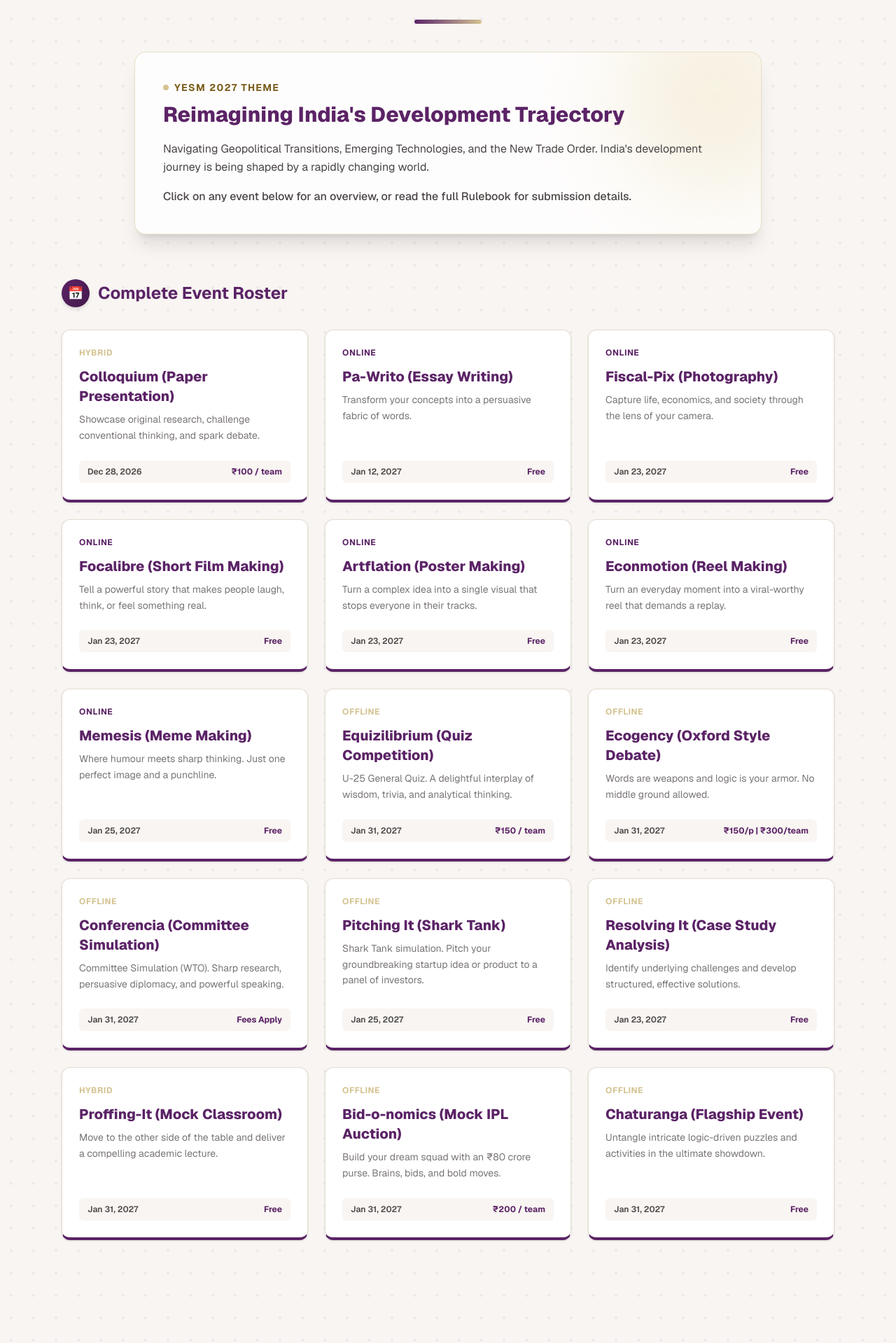
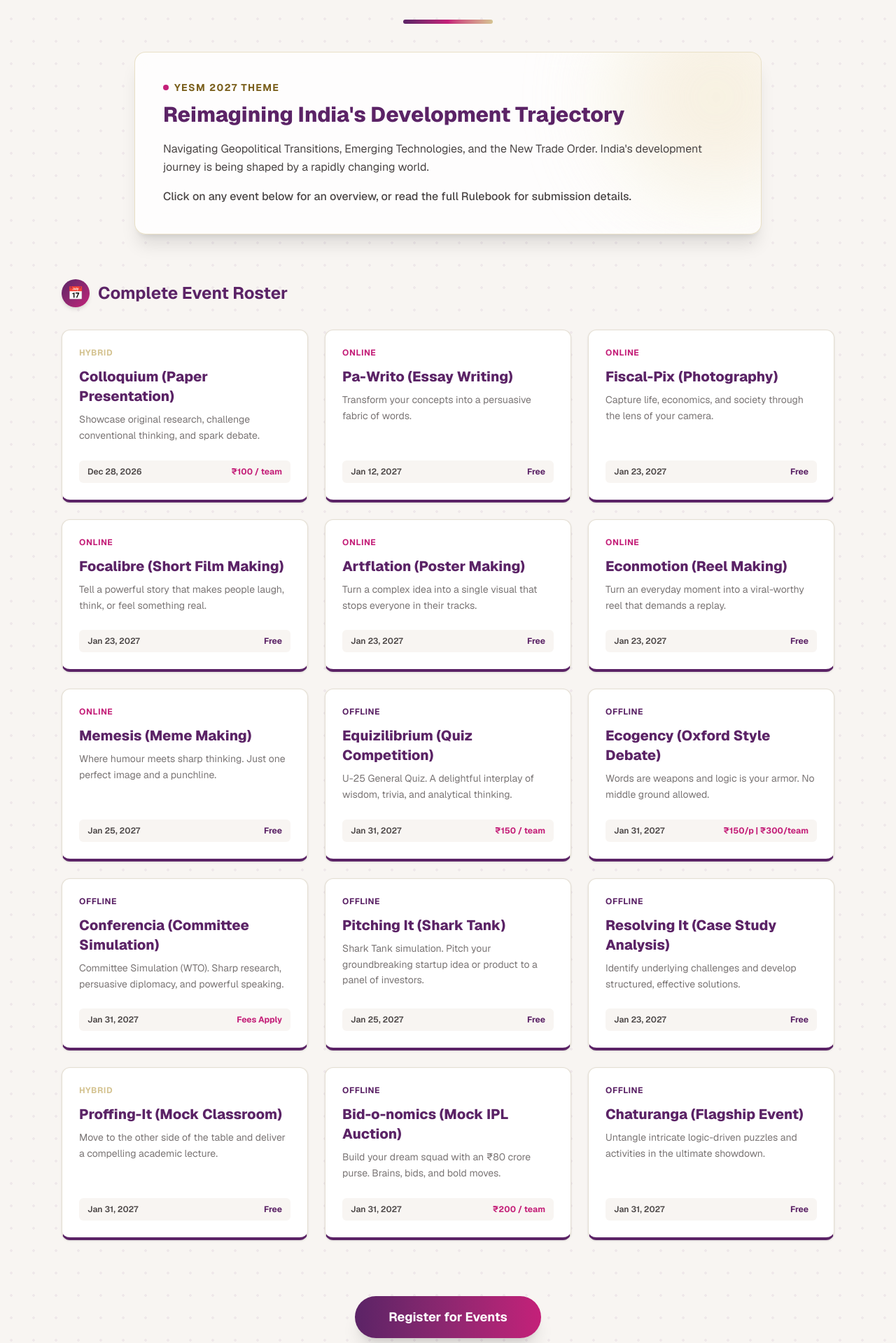
Before and after one commit to Sagniiiik/yesm-2026, a Next.js app: page /events in a window 1280 px wide. Shown: the part 341-2260 px from the top of the page at 70% size. Built offline with nearby package versions, Linux system fonts and the light colour scheme.

Commit message:
integrated magenta pink accents into event cards and modal

```diff
--- a/app/events/page.tsx
+++ b/app/events/page.tsx
@@ -7,7 +7,6 @@ import { useState } from "react";
 export default function Events() {
   const [selectedEvent, setSelectedEvent] = useState<any>(null);
 
-  // Unified array in the exact requested order with bracketed titles and cost/deadline footers
   const allEvents = [
     {
       id: 'colloquium', mode: 'HYBRID', title: 'Colloquium (Paper Presentation)', cost: '₹100 / team', deadline: 'Dec 28, 2026',
@@ -92,6 +91,13 @@ export default function Events() {
     },
   ];
 
+  // Helper function to color-code event tags
+  const getBadgeColor = (mode: string) => {
+    if (mode === 'ONLINE') return 'text-[#C42079]'; // Magenta Pink
+    if (mode === 'HYBRID') return 'text-[#D4C391]'; // Gold
+    return 'text-[#5B2366]'; // Deep Purple
+  };
+
   return (
     <div className="min-h-screen bg-[#F8F5F2] text-[#2A2626] flex flex-col font-sans relative overflow-hidden">
 
@@ -110,16 +116,17 @@ export default function Events() {
               Event Schedule
             </h1>
             <p className="text-lg text-[#4A4545] font-medium max-w-2xl mx-auto mb-6 tracking-wide uppercase">
-              #BeyondTheParadigm <span className="mx-2 text-[#D4C391]">|</span> February 4th - 5th, 2027
+              #BeyondTheParadigm <span className="mx-2 text-[#C42079]">|</span> February 4th - 5th, 2027
             </p>
-            <div className="w-24 h-1.5 bg-gradient-to-r from-[#5B2366] to-[#D4C391] mx-auto rounded-full mb-10"></div>
+            {/* 3-Color Gradient Line */}
+            <div className="w-32 h-1.5 bg-gradient-to-r from-[#5B2366] via-[#C42079] to-[#D4C391] mx-auto rounded-full mb-10"></div>
 
             <div className="relative bg-white/80 backdrop-blur-md p-8 md:p-10 rounded-2xl border border-[#D4C391]/50 shadow-xl max-w-4xl mx-auto text-left overflow-hidden group">
               <div className="absolute -right-20 -top-20 w-72 h-72 bg-[#F2E8CF] rounded-full opacity-60 blur-3xl group-hover:bg-[#E5DFD3] transition-colors duration-700 pointer-events-none"></div>
 
               <div className="relative z-10">
                 <h2 className="text-sm font-bold tracking-widest uppercase text-[#7A5F1C] mb-2 flex items-center gap-2">
-                  <span className="w-2 h-2 rounded-full bg-[#D4C391]"></span> YESM 2027 Theme
+                  <span className="w-2 h-2 rounded-full bg-[#C42079]"></span> YESM 2027 Theme
                 </h2>
                 <h3 className="text-2xl md:text-3xl font-extrabold text-[#5B2366] mb-4 leading-snug">
                   Reimagining India's Development Trajectory
@@ -136,7 +143,8 @@ export default function Events() {
 
           <div className="mb-20">
             <h2 className="text-2xl font-bold text-[#5B2366] mb-8 flex items-center gap-3">
-              <span className="w-10 h-10 rounded-full bg-gradient-to-br from-[#5B2366] to-[#43194B] shadow-md text-white flex items-center justify-center text-lg">📅</span>
+              {/* Gradient Icon Badge */}
+              <span className="w-10 h-10 rounded-full bg-gradient-to-br from-[#5B2366] to-[#C42079] shadow-md text-white flex items-center justify-center text-lg">📅</span>
               Complete Event Roster
             </h2>
 
@@ -145,27 +153,38 @@ export default function Events() {
                 <button
                   key={i}
                   onClick={() => setSelectedEvent(event)}
-                  className="group bg-white p-6 rounded-xl border border-[#E5DFD3] border-b-4 border-b-[#5B2366] shadow-sm hover:shadow-xl hover:-translate-y-1.5 transition-all duration-300 relative overflow-hidden text-left w-full cursor-pointer flex flex-col"
+                  // Added Magenta hover border and subtle pink shadow
+                  className="group bg-white p-6 rounded-xl border border-[#E5DFD3] border-b-4 border-b-[#5B2366] hover:border-b-[#C42079] shadow-sm hover:shadow-xl hover:shadow-[#C42079]/10 hover:-translate-y-1.5 transition-all duration-300 relative overflow-hidden text-left w-full cursor-pointer flex flex-col"
                 >
                   <div className="absolute inset-0 bg-[linear-gradient(to_right,#F8F5F2_1px,transparent_1px),linear-gradient(to_bottom,#F8F5F2_1px,transparent_1px)] bg-[size:14px_14px] opacity-0 group-hover:opacity-100 transition-opacity duration-300 pointer-events-none"></div>
 
                   <div className="relative z-10 flex flex-col h-full">
                     <div className="flex justify-between items-start mb-2">
-                      <div className={`text-xs font-bold tracking-wider ${event.mode === 'ONLINE' ? 'text-[#5B2366]' : 'text-[#D4C391]'}`}>{event.mode}</div>
-                      <svg className="w-5 h-5 text-[#5B2366] opacity-0 group-hover:opacity-100 transition-opacity" fill="none" stroke="currentColor" viewBox="0 0 24 24"><path strokeLinecap="round" strokeLinejoin="round" strokeWidth={2} d="M10 6H6a2 2 0 00-2 2v10a2 2 0 002 2h10a2 2 0 002-2v-4M14 4h6m0 0v6m0-6L10 14" /></svg>
+                      <div className={`text-xs font-bold tracking-wider ${getBadgeColor(event.mode)}`}>{event.mode}</div>
+                      <svg className="w-5 h-5 text-[#C42079] opacity-0 group-hover:opacity-100 transition-opacity transform group-hover:translate-x-1 group-hover:-translate-y-1" fill="none" stroke="currentColor" viewBox="0 0 24 24"><path strokeLinecap="round" strokeLinejoin="round" strokeWidth={2} d="M10 6H6a2 2 0 00-2 2v10a2 2 0 002 2h10a2 2 0 002-2v-4M14 4h6m0 0v6m0-6L10 14" /></svg>
                     </div>
                     <h3 className="text-xl font-extrabold text-[#5B2366] mb-2">{event.title}</h3>
                     <p className="text-[#7A7575] text-sm mb-6 leading-relaxed flex-1">{event.desc}</p>
 
-                    {/* Uniform Footer: Deadline on Left, Cost on Right */}
                     <div className="flex justify-between items-center text-xs font-semibold text-[#4A4545] bg-[#F8F5F2] px-3 py-2 rounded-md mt-auto">
                       <span>{event.deadline}</span>
-                      <span className="text-[#5B2366] font-bold">{event.cost}</span>
+                      <span className={`${event.cost === 'Free' ? 'text-[#5B2366]' : 'text-[#C42079]'} font-bold`}>{event.cost}</span>
                     </div>
                   </div>
                 </button>
               ))}
             </div>
+          </div>
+
+          <div className="text-center mt-16">
+            <Link
+              href="/register"
+              // Upgraded to a Purple-to-Magenta gradient button
+              className="group relative inline-flex items-center justify-center bg-gradient-to-r from-[#5B2366] to-[#C42079] text-white text-lg font-bold py-4 px-12 rounded-full overflow-hidden shadow-xl hover:shadow-2xl hover:shadow-[#C42079]/30 transition-all duration-300 hover:scale-105"
+            >
+              <div className="absolute inset-0 bg-gradient-to-r from-transparent via-white/20 to-transparent -translate-x-full group-hover:animate-[shimmer_1.5s_infinite]"></div>
+              <span className="relative">Register for Events</span>
+            </Link>
           </div>
 
         </main>
@@ -176,7 +195,7 @@ export default function Events() {
         <div className="fixed inset-0 z-[100] flex items-center justify-center p-4">
           <div className="absolute inset-0 bg-black/60 backdrop-blur-sm" onClick={() => setSelectedEvent(null)}></div>
 
-          <div className="bg-[#F8F5F2] w-full max-w-2xl rounded-2xl shadow-2xl relative z-10 overflow-hidden border-t-8 border-t-[#5B2366] animate-in fade-in zoom-in-95 duration-200">
+          <div className="bg-[#F8F5F2] w-full max-w-2xl rounded-2xl shadow-2xl relative z-10 overflow-hidden border-t-8 border-t-[#C42079] animate-in fade-in zoom-in-95 duration-200">
             <div className="p-6 md:p-8 border-b border-[#E5DFD3] flex justify-between items-start bg-white">
               <div>
                 <h3 className="text-3xl font-extrabold text-[#5B2366]">{selectedEvent.title}</h3>
@@ -185,14 +204,14 @@ export default function Events() {
                     Deadline: {selectedEvent.deadline}
                   </p>
                   <span className="text-[#E5DFD3]">|</span>
-                  <p className="text-[#5B2366] font-bold text-sm tracking-widest uppercase">
+                  <p className="text-[#C42079] font-bold text-sm tracking-widest uppercase">
                     {selectedEvent.cost}
                   </p>
                 </div>
               </div>
               <button
                 onClick={() => setSelectedEvent(null)}
-                className="text-[#7A7575] hover:text-[#5B2366] hover:bg-[#E5DFD3] p-2 rounded-full transition-colors"
+                className="text-[#7A7575] hover:text-[#C42079] hover:bg-[#E5DFD3] p-2 rounded-full transition-colors"
               >
                 <svg className="w-6 h-6" fill="none" stroke="currentColor" viewBox="0 0 24 24"><path strokeLinecap="round" strokeLinejoin="round" strokeWidth={2.5} d="M6 18L18 6M6 6l12 12" /></svg>
               </button>
@@ -200,18 +219,18 @@ export default function Events() {
 
             <div className="p-6 md:p-8 space-y-6 max-h-[50vh] overflow-y-auto">
               <div>
-                <h4 className="text-sm font-bold text-[#D4C391] uppercase tracking-widest mb-2">Description</h4>
+                <h4 className="text-sm font-bold text-[#C42079] uppercase tracking-widest mb-2">Description</h4>
                 <p className="text-[#4A4545] leading-relaxed">{selectedEvent.desc}</p>
               </div>
 
               <div>
-                <h4 className="text-sm font-bold text-[#D4C391] uppercase tracking-widest mb-2">Basic Rules</h4>
+                <h4 className="text-sm font-bold text-[#C42079] uppercase tracking-widest mb-2">Basic Rules</h4>
                 <p className="text-[#4A4545] leading-relaxed bg-white p-4 rounded-lg border border-[#E5DFD3]">{selectedEvent.rules}</p>
               </div>
 
               {selectedEvent.topics && (
                 <div>
-                  <h4 className="text-sm font-bold text-[#D4C391] uppercase tracking-widest mb-2">Event Topics / Themes</h4>
+                  <h4 className="text-sm font-bold text-[#C42079] uppercase tracking-widest mb-2">Event Topics / Themes</h4>
                   <ul className="list-disc pl-5 space-y-2 text-[#4A4545] bg-white p-4 rounded-lg border border-[#E5DFD3]">
                     {selectedEvent.topics.map((topic: string, index: number) => (
                       <li key={index} className="leading-snug">{topic}</li>
@@ -224,13 +243,13 @@ export default function Events() {
             <div className="p-6 border-t border-[#E5DFD3] bg-white flex flex-col sm:flex-row justify-between gap-4">
               <Link
                 href={`/rulebook#${selectedEvent.id}`}
-                className="text-[#5B2366] font-bold py-3 px-6 rounded-full border-2 border-[#5B2366] hover:bg-[#F8F5F2] transition-colors text-center w-full sm:w-auto"
+                className="text-[#C42079] font-bold py-3 px-6 rounded-full border-2 border-[#C42079] hover:bg-[#F8F5F2] transition-colors text-center w-full sm:w-auto"
               >
                 Read Full Rules
               </Link>
               <Link
                 href="/register"
-                className="bg-[#5B2366] text-white font-bold py-3 px-8 rounded-full hover:bg-[#43194B] shadow-md transition-colors text-center w-full sm:w-auto"
+                className="bg-gradient-to-r from-[#5B2366] to-[#C42079] text-white font-bold py-3 px-8 rounded-full hover:shadow-lg transition-colors text-center w-full sm:w-auto"
               >
                 Register Now
               </Link>
```
